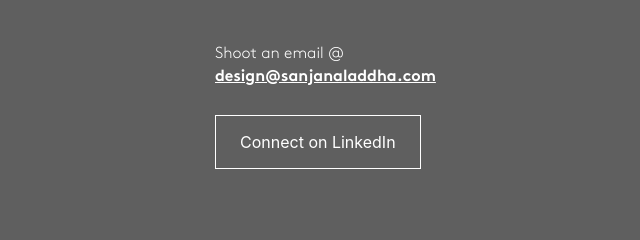
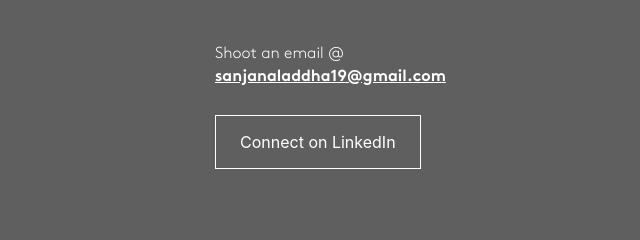
Before and after one commit to sakshi1299/SanjanaLaddha, a plain HTML site: page archives.html in a window 1280 px wide. Shown: the part 911-1151 px from the top of the page, 640-1280 px from the left. Drawn offline with nearby package versions, Linux system fonts and the light colour scheme; no server answers.

Commit message:
Update archives.html

```diff
--- a/archives.html
+++ b/archives.html
@@ -81,7 +81,7 @@
             <div class="even1">
             <p>Shoot an email @
             <br>
-            <a href="mailto:design@sanjanaladdha.com ">design@sanjanaladdha.com </a></p>
+            <a href="mailto:sanjanaladdha19@gmail.com ">sanjanaladdha19@gmail.com </a></p>
             <a target="_blank" href ="https://www.linkedin.com/in/sanjana-laddha/" class="link">Connect on LinkedIn</a>
           </div>
           </div>
```
